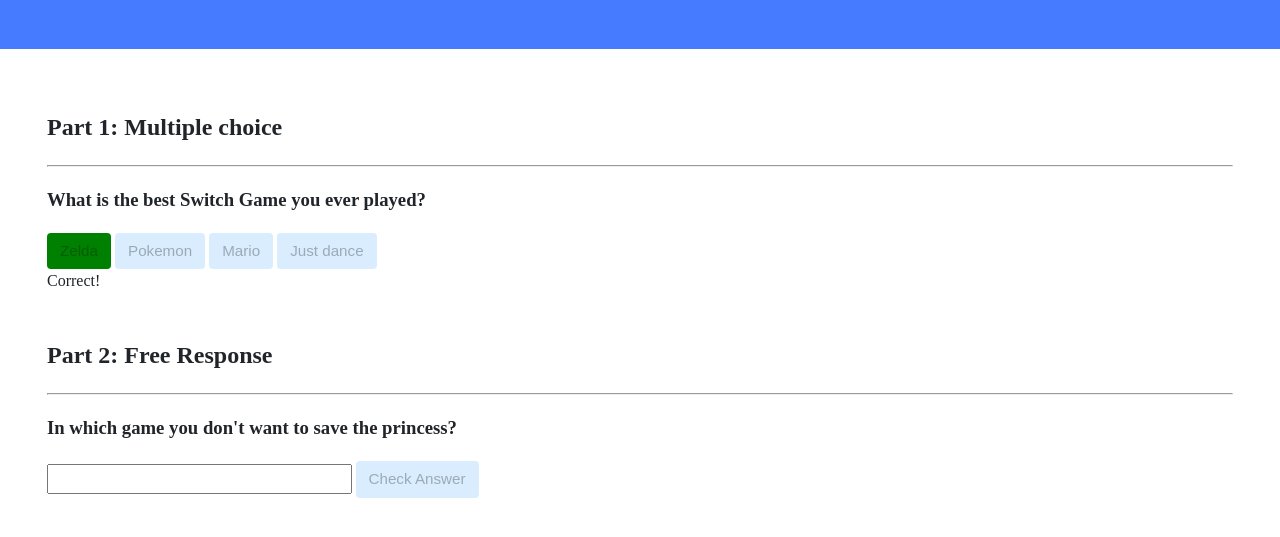
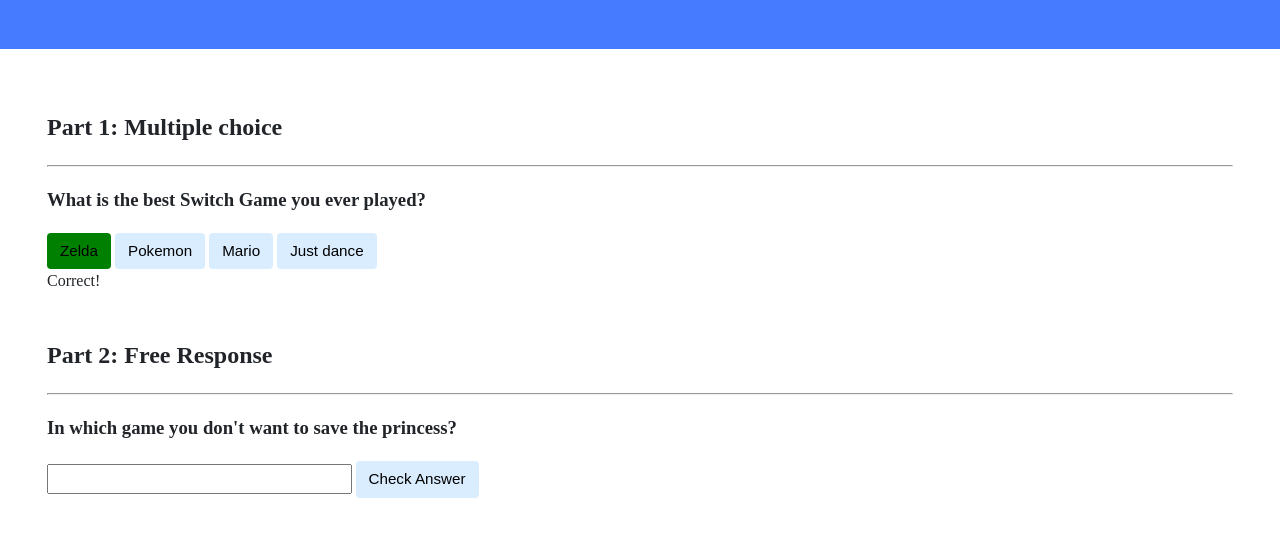
Before and after one commit to YiFeng/cs50, a plain HTML site: page week8/trivia/index.html in a window 1280 px wide. Both pictures are taken after a click on the button "Zelda". Shown: the part 151-688 px from the top of the page. Drawn offline with Linux system fonts and the light colour scheme.

Commit message:
put all control part in js, learn eventlistener

```diff
--- a/week8/trivia/check.js
+++ b/week8/trivia/check.js
@@ -1,23 +1,39 @@
-function choiceAnswer(button) {
-    if (button.value == 'correct'){
+function choiceAnswer(button, event) {
+    if (button.value.toLowerCase() === 'zelda') {
         button.style.backgroundColor='green';
         document.querySelector('#result_choice').textContent='Correct!';
-    }
-    else{
+    } else {
         button.style.backgroundColor='red';
         document.querySelector('#result_choice').textContent='InCorrect!';
     }
-    document.querySelectorAll('button').forEach(function(btn) {
-    btn.disabled = true;});
 }
 
-function inputAnswer(){
+window.addEventListener('load', () => {
+    const buttons = document.querySelectorAll('button');
+    console.log(buttons);
+    for (const button of buttons) {
+        if (button.id === "text_check") continue;
+        button.addEventListener("click", (event) => {
+            choiceAnswer(button, event);
+        });
+    }
+});
+
+/*choiceAnswer.bind(button)*/
+/*
+button.addEventListener = function(eventType, callback) {
+    if (currentEvent.type === eventType) {
+        callback(currentEvent);
+    }
+}
+*/
+
+function inputAnswer() {
     var inputtext = document.querySelector('input').value
-    if (inputtext.toLowerCase() == 'zelda'){
+    if (inputtext.toLowerCase() == 'zelda') {
         document.querySelector('#result_input').textContent='Correct!'
         document.querySelector('#result_input').style.color='green'
-    }
-    else{
+    } else {
         document.querySelector('#result_input').textContent='InCorrect!'
         document.querySelector('#result_input').style.color='red'
     }
--- a/week8/trivia/index.html
+++ b/week8/trivia/index.html
@@ -17,10 +17,10 @@
                 <h2>Part 1: Multiple choice</h2>
                 <hr>
                 <h3>What is the best Switch Game you ever played?</h3>
-                <button onclick="choiceAnswer(this)" value="correct">Zelda</button>
-                <button onclick="choiceAnswer(this)" value="incorrect">Pokemon</button>
-                <button onclick="choiceAnswer(this)" value="incorrect">Mario</button>
-                <button onclick="choiceAnswer(this)" value="incorrect">Just dance</button>
+                <button value="Zelda">Zelda</button>
+                <button value="Pokemon">Pokemon</button>
+                <button value="Mario">Mario</button>
+                <button value="Just dance">Just dance</button>
                 <div id="result_choice"></div>
             </div>
 
@@ -28,8 +28,8 @@
                 <h2>Part 2: Free Response</h2>
                 <hr>
                 <h3>In which game you don't want to save the princess?</h3>
-                <input autocomplete="off" autofocus name="q" type="text">
-                <button onclick="inputAnswer()">Check Answer</button>
+                <input autocomplete="off" autofocus type="text">
+                <button onclick="inputAnswer()" id="text_check">Check Answer</button>
                 <div id="result_input"></div>
             </div>
         </div>
```
